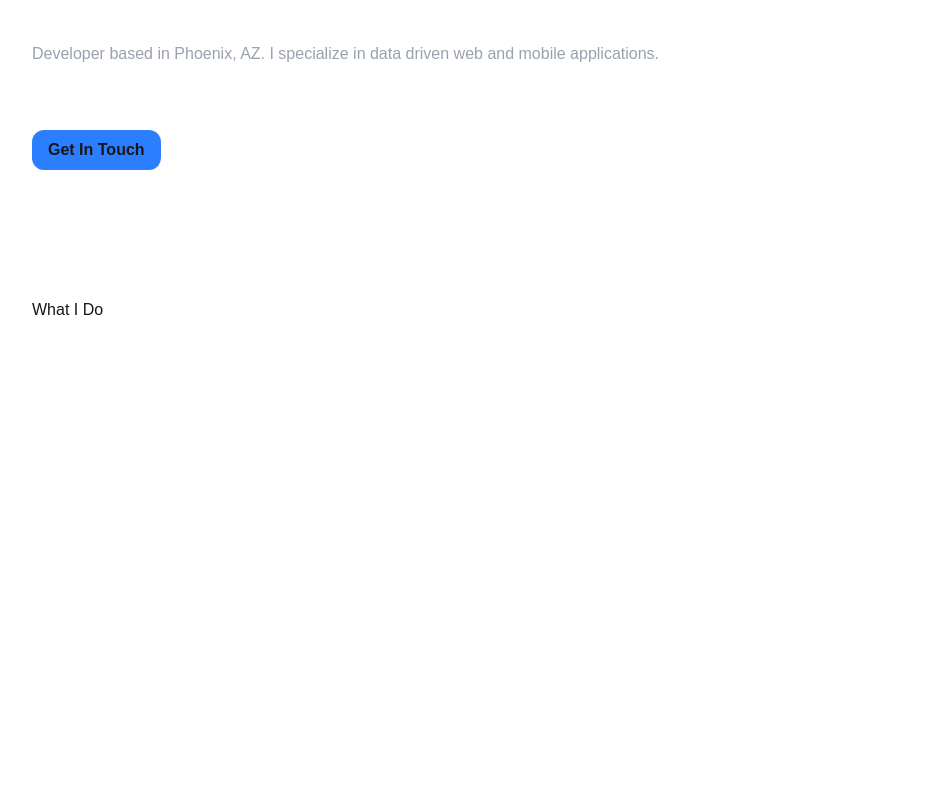
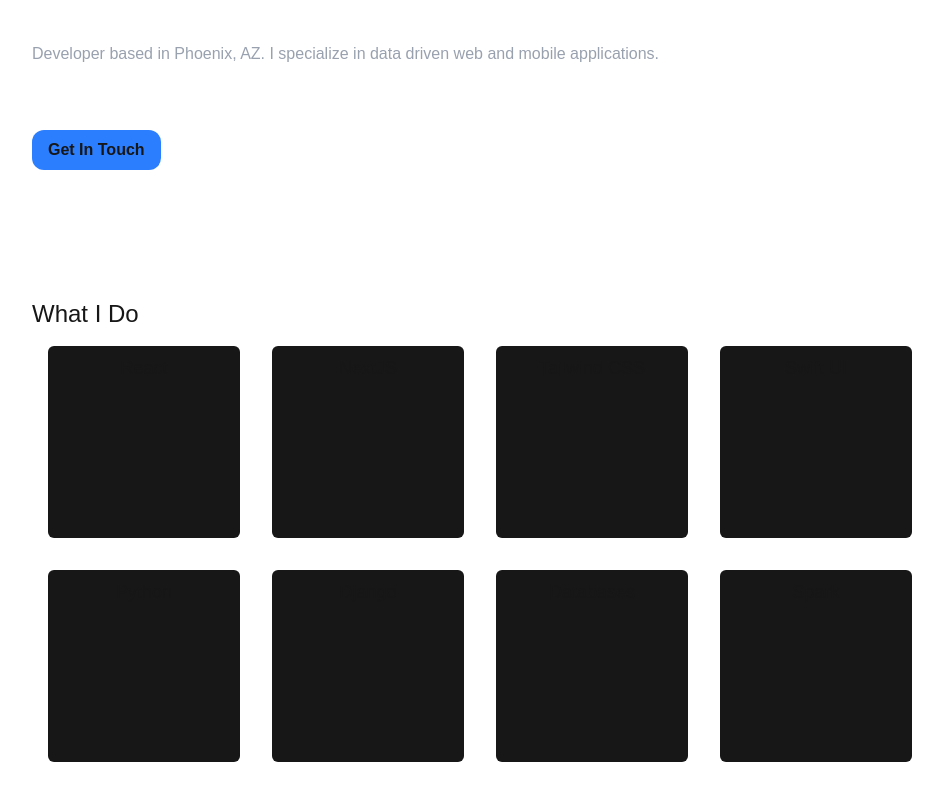
Before and after one commit to AndreJacobsPy/my-website, a Next.js app: page / in a window 1280 px wide. Shown: the part 366-1166 px from the top of the page, without its empty margins (96-1039 px from the left). Before the commit the page ends 816 px from the top, so only its background shows below. Built offline with nearby package versions, Linux system fonts and the light colour scheme.

Commit message:
started skills section

```diff
--- /dev/null
+++ b/app/components/Skills/Skills.tsx
@@ -0,0 +1,37 @@
+import React from "react";
+
+// skill tile component
+interface SkillTileProps {
+  skillName: string;
+}
+
+const SkillTile: React.FC<SkillTileProps> = ({ skillName }) => {
+  return (
+    <div className="bg-neutral-900 w-48 h-48 m-4 rounded-md">
+      <h2 className="text-center py-2 text-lg">{skillName}</h2>
+    </div>
+  );
+};
+
+// the skills section component
+const Skills: React.FC = () => {
+  // markup for skills section
+  return (
+    <div>
+      <div className="flex">
+        <SkillTile skillName="React" />
+        <SkillTile skillName="NextJS" />
+        <SkillTile skillName="Tailwind CSS" />
+        <SkillTile skillName="Swift UI" />
+      </div>
+      <div className="flex">
+        <SkillTile skillName="Python" />
+        <SkillTile skillName="Django" />
+        <SkillTile skillName="Databases" />
+        <SkillTile skillName="Spark" />
+      </div>
+    </div>
+  );
+};
+
+export default Skills;
--- a/app/page.tsx
+++ b/app/page.tsx
@@ -1,5 +1,6 @@
 import Header from "./components/Header";
 import Introduction from "./components/Introduction";
+import Skills from "./components/Skills/Skills";
 
 const Home: React.FC = () => {
   return (
@@ -14,7 +15,8 @@ const Home: React.FC = () => {
         </div>
 
         <div className="my-32 mx-16" id="whatIDo">
-          <p>What I Do</p>
+          <h1 className="text-2xl">What I Do</h1>
+          <Skills />
         </div>
       </main>
     </div>
```
Also changed, not shown: 1 other file (tests, documents, lock files or other folders).
